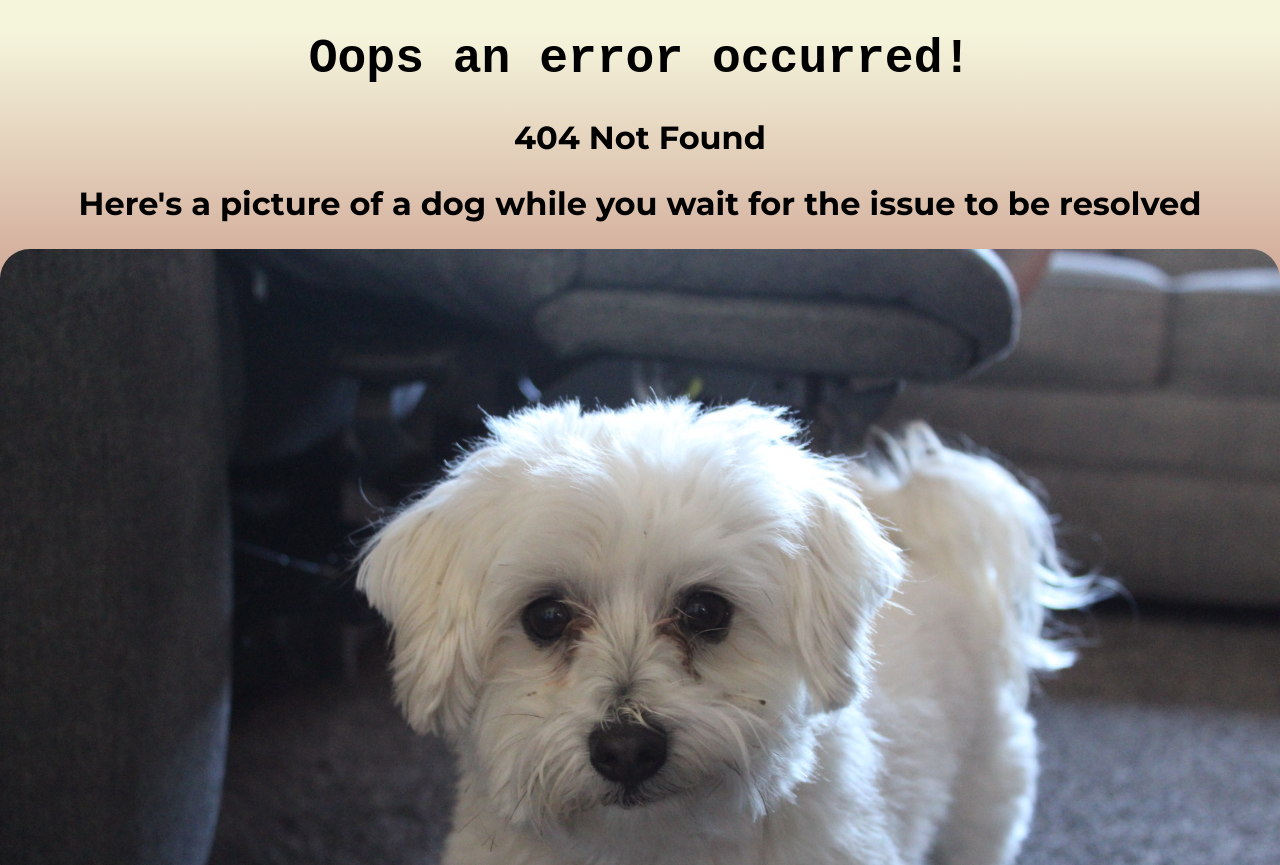
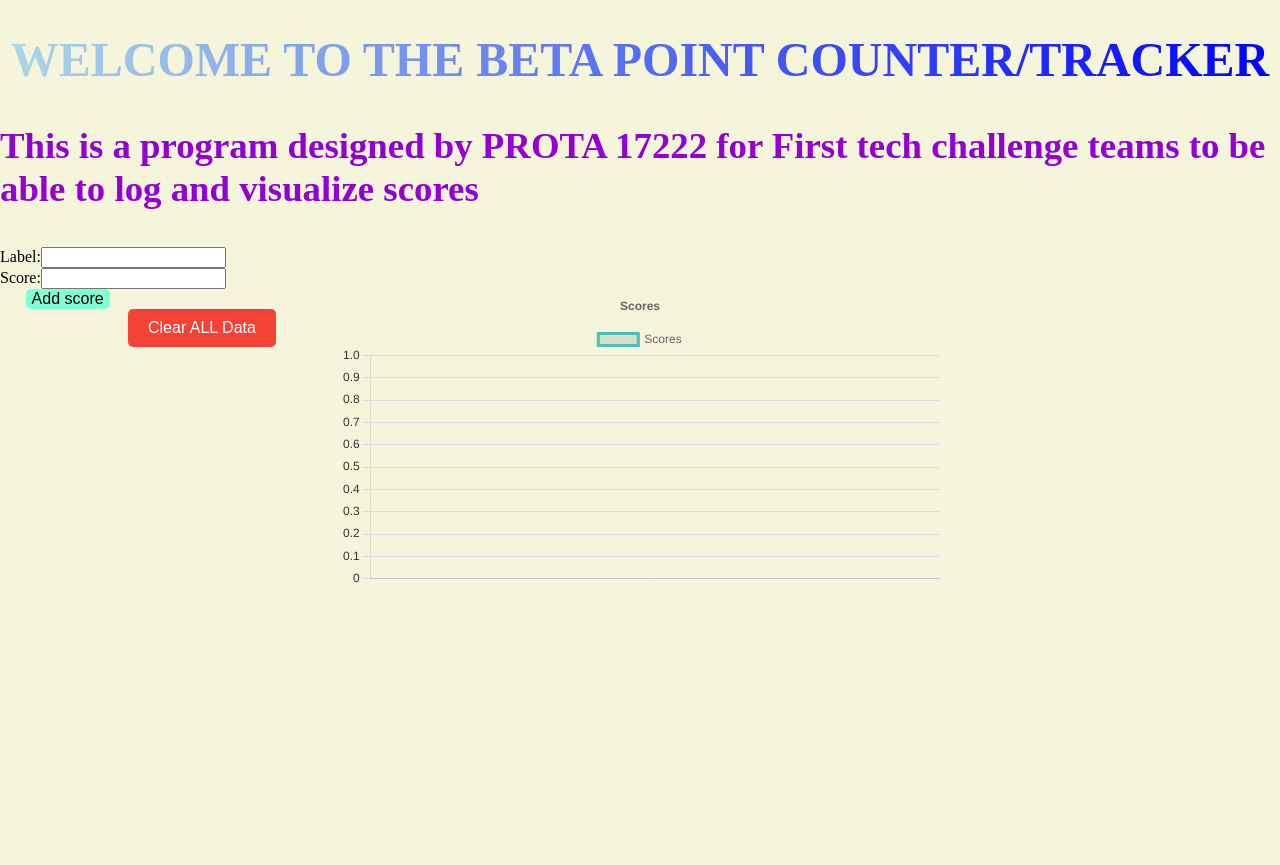
Before and after one commit to Shawn20701/Prota-Website, a React (Vite) app: page /betas/Pointcalculator in a window 1280 px wide. Before the commit this address had no page. Shown: the top 865 px of the page. After the commit the page ends 832 px from the top, so only its background shows below. Built offline with nearby package versions, Linux system fonts and the light colour scheme.

Commit message:
Added point calculator/tracker beta at /betas/pointcalculator

```diff
--- a/package.json
+++ b/package.json
@@ -11,7 +11,9 @@
   },
   "dependencies": {
     "@react-icons/all-files": "^4.1.0",
+    "chart.js": "^4.4.3",
     "react": "^18.3.1",
+    "react-chartjs-2": "^5.2.0",
     "react-dom": "^18.3.1",
     "react-router-dom": "^6.25.1",
     "react-snowfall": "^2.1.0"
--- /dev/null
+++ b/src/Components/Chartcomponent.css
@@ -0,0 +1,6 @@
+.chart-container {
+    width: 50%; /* Adjust as needed */
+    max-width: 600px; /* Maximum width */
+    height: 300px; /* Fixed height or percentage-based */
+    margin: auto; /* Center the chart */
+}
--- /dev/null
+++ b/src/Components/Chartcomponent.jsx
@@ -0,0 +1,70 @@
+/* eslint-disable react/prop-types */
+import { useRef} from 'react';
+import { Line } from 'react-chartjs-2';
+import { Chart as ChartJS, CategoryScale, LinearScale, LineElement, Title, Tooltip, Legend } from 'chart.js';
+import 'chart.js/auto';
+import './Chartcomponent.css';
+// Register necessary Chart.js components
+ChartJS.register(CategoryScale, LinearScale, LineElement, Title, Tooltip, Legend);
+
+const ChartComponent = ({ data }) => {
+  const chartRef = useRef(null);
+
+  // Chart data configuration
+  const chartData = {
+    labels: data.labels || [], // Ensure labels are provided
+    datasets: [
+      {
+        label: 'Scores',
+        data: data.values || [], // Ensure values are provided
+        fill: false,
+        borderColor: 'rgba(75, 192, 192, 1)',
+        pointBackgroundColor: 'rgba(75, 192, 192, 1)',
+        pointBorderColor: '#fff',
+        pointBorderWidth: 2,
+        pointRadius: 5, // Set point radius to make points visible
+        tension: 0.1,
+      },
+    ],
+  };
+
+  // Chart options configuration
+  const options = {
+    responsive: true,
+    plugins: {
+      legend: {
+        position: 'top',
+      },
+      title: {
+        display: true,
+        text: 'Scores',
+      },
+    },
+    scales: {
+      x: {
+        grid: {
+          display: false, // Hide grid lines for x-axis if not needed
+        },
+        ticks: {
+          color: '#333', // Color of x-axis labels
+        },
+      },
+      y: {
+        grid: {
+          color: '#ddd', // Color of y-axis grid lines
+        },
+        ticks: {
+          color: '#333', // Color of y-axis labels
+        },
+      },
+    },
+  };
+
+  return (
+    <div className="chart-container">
+            <Line ref={chartRef} data={chartData} options={options} />
+    </div>
+  );
+};
+
+export default ChartComponent;
--- /dev/null
+++ b/src/Components/Pointcalcform.jsx
@@ -0,0 +1,32 @@
+import { useState } from "react";
+
+// eslint-disable-next-line react/prop-types
+export default function Pointcalcform({onAddData}){
+    const [inputValue, setInputValue] = useState('');
+    const [label, setLabel] = useState('');
+
+    const handleSubmit = (e) => {
+      e.preventDefault();
+      if (inputValue && label) {
+        onAddData(Number(inputValue), label);
+        setInputValue('');
+        setLabel('');
+      }
+    };
+    return (
+        <form onSubmit={handleSubmit}>
+        <label htmlFor="label">
+          Label:
+          </label>
+          <input id='label' type="text" value={label} onChange={(e) => setLabel(e.target.value)}
+          />
+          <br></br>
+            <label htmlFor="Score">
+                Score:
+            </label>
+            <input type='number' id='Score' value={inputValue} onChange={(e) => setInputValue(e.target.value)} />
+            <br></br>
+            <button type="submit" id='submit'>Add score</button>
+        </form>
+    );
+}
--- /dev/null
+++ b/src/Components/subheader.jsx
@@ -0,0 +1,14 @@
+/* eslint-disable react/prop-types */
+
+
+export default function Subheader({handleChangeContent}){
+    return (
+    <h2 className='subheader'>
+        <div className='main-page-sel' onMouseOver={() =>handleChangeContent(1)}>Who are we?</div>
+        <div className='main-page-sel' onMouseOver={() =>handleChangeContent(2)}>Our Mission</div>
+        <div className='main-page-sel' onMouseOver={() =>handleChangeContent(3)}>Recent Events</div>
+        <div className='main-page-sel' onMouseOver={() =>handleChangeContent(4)}>Outreact Events</div>
+      </h2>
+    );
+
+}
--- a/src/Routes/App.jsx
+++ b/src/Routes/App.jsx
@@ -10,6 +10,7 @@ import santa from '../assets/ff168b056f992b72f13ffb2245f76b4b.png'
 import Halloweendecor from '../Components/Halloween'
 import '../css/event-themes.css'
 import Navbar from '../Components/Navbar'
+import Subheader from '../Components/subheader'
 const contentMap = {
   1: (
     <>
@@ -93,6 +94,7 @@ function App() {
       setTimeout(() => {
         sethidden(newHidden);
         setistransitioning(false);
+        console.log(hidden);
       }, 500);
     }
   };
@@ -133,12 +135,7 @@ function App() {
       <h1 className='Page-header' onMouseOver={handlemouseover} onMouseLeave={handlemouseleave}>PR<HiddenButton isSnowman={isSnowman} onToggle={handleToggleSnowman} /><Tree istree={istree} onToggle={handleToggleTree} />A 17222</h1>
       <div className='fun-fact' style={{opacity: opacitypercent / 100, position:visible}}>Hi :3</div>
       <br></br>
-      <h2 className='subheader'>
-        <div className='main-page-sel' onMouseOver={() =>handleChangeContent(1)}>Who are we?</div>
-        <div className='main-page-sel' onMouseOver={() =>handleChangeContent(2)}>Our Mission</div>
-        <div className='main-page-sel' onMouseOver={() =>handleChangeContent(3)}>Recent Events</div>
-        <div className='main-page-sel' onMouseOver={() =>handleChangeContent(4)}>Outreact Events</div>
-      </h2>
+      <Subheader handleChangeContent={handleChangeContent}/>
       <p className={`Content-1 content-transition ${istransitioning ? 'istransitioning' : ''}`}>{contentMap[hidden]}</p>
       <div className='images-main-page'>
         <img id='main-page-img'className={`image-transition ${istransitioning ? 'istransitioning' : ''}`}src={(imageMap[hidden])}></img>
--- /dev/null
+++ b/src/Routes/Pointcalculator.css
@@ -0,0 +1,49 @@
+.page-container{
+    background-color: var(--background-color);
+    width: 100vw;
+    min-height: 100vh;
+}
+#Page-header{
+    color: transparent;
+    text-align: center;
+    font-size: var(--prg-font-size-subheader);
+    background: linear-gradient(to right, lightblue, blue);
+    background-clip: text;
+    -webkit-background-clip: text;
+}
+#Explanation{
+    color: darkviolet;
+    font-size: var(--prg-font-size-content);
+}
+#clrdatabutton{
+    margin-top: 20px;
+    padding: 10px 20px;
+    background-color: #f44336;
+    color: #fff;
+    border: none;
+    border-radius: 5px;
+    cursor: pointer;
+    font-size: 16px;
+    transition: all 0.6s ease-in-out;
+    position: absolute;
+    left: 10vw;
+}
+#clrdatabutton:hover{
+    scale: 1.1;
+    background-color: #610d07;
+}
+#submit{
+    background-color: aquamarine;
+    position: absolute;
+    left: 2vw;
+    border: none;
+    border-radius: 5px;
+    font-size: 16px;
+    transition: all 0.6s ease;
+    cursor: pointer;
+}
+#submit:hover{
+    scale: 1.1;
+    box-shadow: 0 0 5px rgba(0, 0, 0, 0.2);
+    transform: translateY(10px);
+}
--- /dev/null
+++ b/src/Routes/Pointcalculator.jsx
@@ -0,0 +1,34 @@
+import './Pointcalculator.css';
+import Pointcalcform from '../Components/Pointcalcform';
+import ChartComponent from '../Components/Chartcomponent';
+import { useState, useEffect} from 'react';
+export default function Pointcalculator(){
+    const [chartData, setChartData] = useState(() => {
+        const savedData = localStorage.getItem('chartData');
+        return savedData ? JSON.parse(savedData) : { labels: [], values: [] };
+    });
+    useEffect(() => {
+        localStorage.setItem('chartData', JSON.stringify(chartData));
+    }, [chartData]);
+      const handleAddData = (value, label) => {
+        setChartData((prevData) => ({
+            labels: [...prevData.labels, label],
+          values: [...prevData.values, value],
+        }));
+      };
+      const handleClearData = () => {
+        // Clear chart data state
+        setChartData({ labels: [], values: [] });
+        // Remove chart data from local storage
+        localStorage.removeItem('chartData');
+    };
+    return (
+        <div className='page-container'>
+            <h1 id='Page-header'>WELCOME TO THE BETA POINT COUNTER/TRACKER</h1>
+            <h3 id='Explanation'>This is a program designed by PROTA 17222 for First tech challenge teams to be able to log and visualize scores</h3>
+            <Pointcalcform onAddData={handleAddData} />
+            <button onClick={handleClearData} id='clrdatabutton'>Clear ALL Data</button>
+            <ChartComponent data={chartData} />
+        </div>
+    )
+}
--- a/src/main.jsx
+++ b/src/main.jsx
@@ -4,6 +4,7 @@ import App from './Routes/App.jsx'
 import ErrorPage from './Components/error-page.jsx'
 import Aboutus from './Routes/Aboutus.jsx'
 import Departments from './Routes/Departments.jsx'
+import Pointcalculator from './Routes/Pointcalculator.jsx'
 import {
   createBrowserRouter,
   RouterProvider,
@@ -21,6 +22,10 @@ const router = createBrowserRouter([
   {
     path: "/about-us/Departments",
     element: <Departments />
+  },
+  {
+    path: "/betas/Pointcalculator",
+    element: <Pointcalculator />
   }
 ]);
 ReactDOM.createRoot(document.getElementById('root')).render(
```
Also changed, not shown: src/Components/Pointcalcform.css (added), 1 other file (tests, documents, lock files or other folders).
